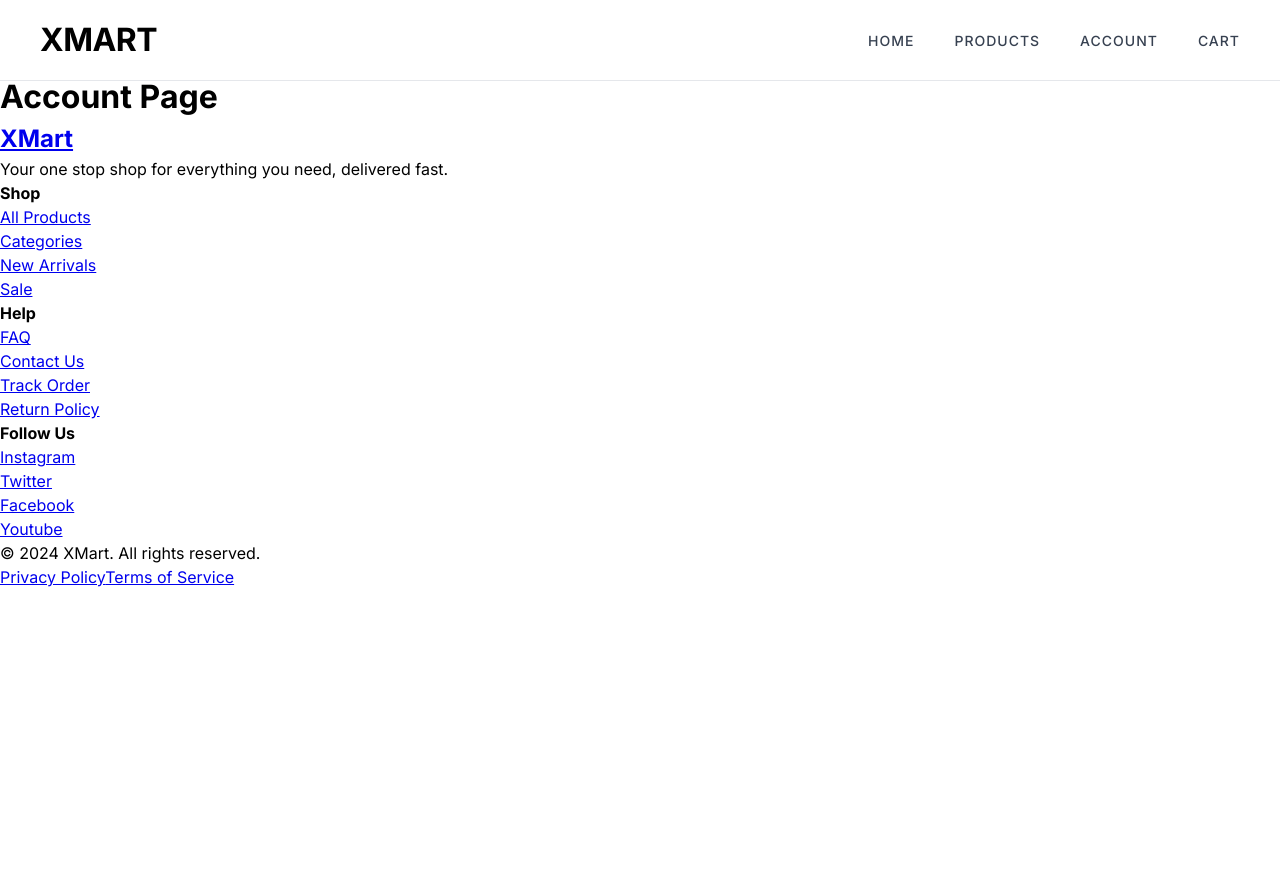
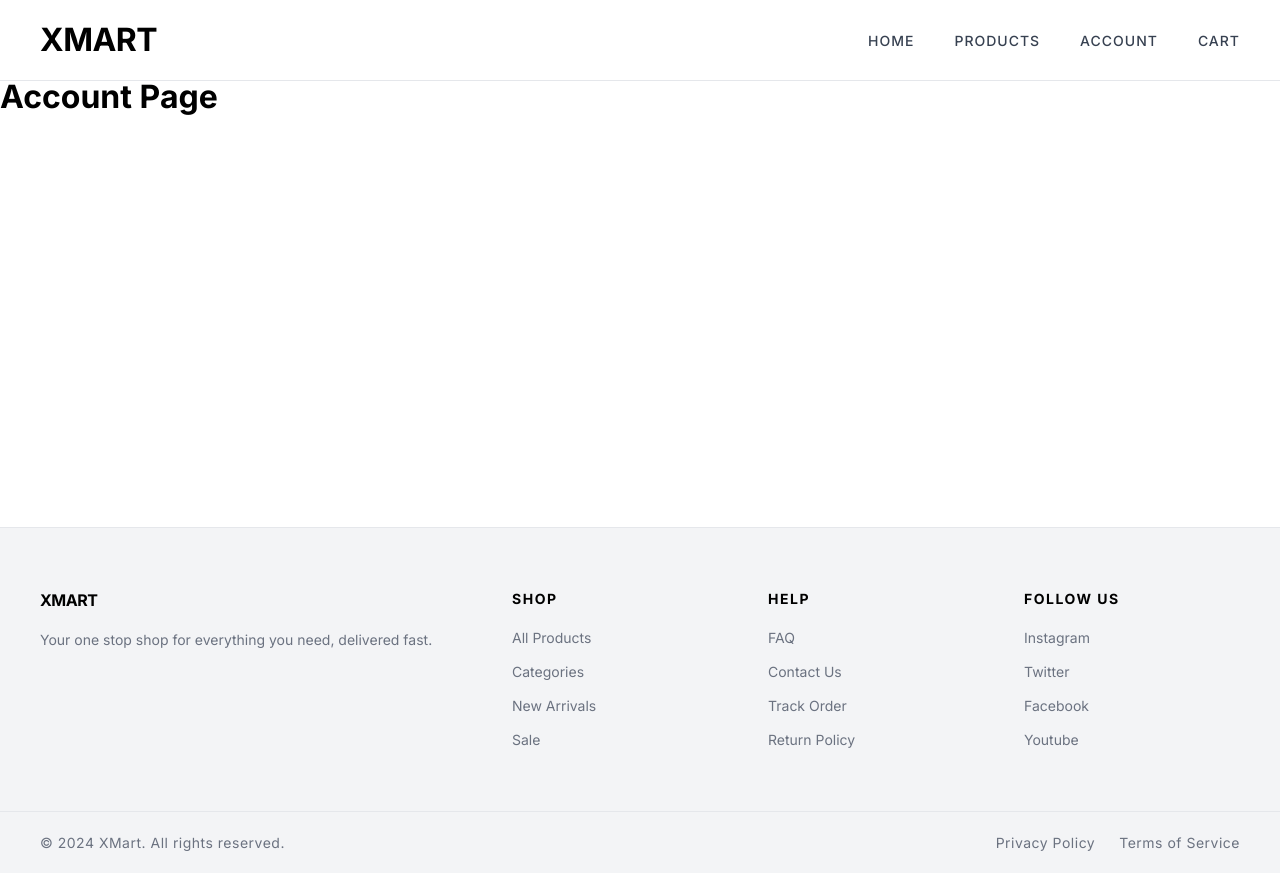
Before and after one commit to ShivanshPuri122/XMart-React, a React (Vite) app: page /account in a window 1280 px wide. Before the commit the page ends 800 px from the top, so only its background shows below. Built offline with nearby package versions, Linux system fonts and the light colour scheme.

Commit message:
Fix:Footer stuck at bottom

```diff
--- a/src/index.css
+++ b/src/index.css
@@ -109,3 +109,102 @@ nav ul li a:hover {
     border-radius: 50%;
     margin-left: 4px;
 }
+/* ================================
+   FOOTER
+================================ */
+footer {
+    background-color: var(--gray-light);
+    color: var(--gray-dark);
+    border-top: 1px solid var(--gray-mid);
+}
+
+.footer-container {
+    display: grid;
+    grid-template-columns: 2fr 1fr 1fr 1fr;
+    gap: 40px;
+    max-width: var(--container-max);
+    margin: 0 auto;
+    padding: 60px 40px;
+}
+a{
+    text-decoration: none;
+}
+.footer-col  h2 {
+    color: var(--black);
+    font-size: var(--font-size-base);
+    font-weight: 800;
+    letter-spacing: -0.5px;
+    text-transform: uppercase;
+    margin-bottom: 16px;
+}
+
+.footer-col h4 {
+    color: var(--black);
+    font-size: var(--font-size-small);
+    font-weight: 700;
+    margin-bottom: 16px;
+    text-transform: uppercase;
+    letter-spacing: 1.5px;
+}
+
+.footer-col p {
+    font-size: var(--font-size-small);
+    color: var(--text-muted);
+    line-height: 1.7;
+}
+
+.footer-col ul {
+    list-style: none;
+    display: flex;
+    flex-direction: column;
+    gap: 10px;
+}
+
+.footer-col ul li a {
+    text-decoration: none;
+    color: var(--text-muted);
+    font-size: var(--font-size-small);
+    transition: var(--transition);
+}
+
+.footer-col ul li a:hover {
+    color: var(--black);
+}
+
+.footer-bottom {
+    font-size: var(--font-size-small);
+    display: flex;
+    justify-content: space-between;
+    align-items: center;
+    max-width: var(--container-max);
+    margin: 0 auto;
+    padding: 20px 40px;
+    color: var(--text-muted);
+    border-top: 1px solid var(--gray-mid);
+    letter-spacing: 0.5px;
+}
+
+.footer-bottom-links {
+    display: flex;
+    gap: 24px;
+}
+
+.footer-bottom-links a {
+    text-decoration: none;
+    transition: var(--transition);
+    color: var(--text-muted);
+}
+
+.footer-bottom-links a:hover {
+    color: var(--black);
+}
+
+.page-wrapper {
+    min-height: 100vh;
+    display: flex;
+    flex-direction: column;
+}
+
+main {
+    flex: 1;
+}
```
